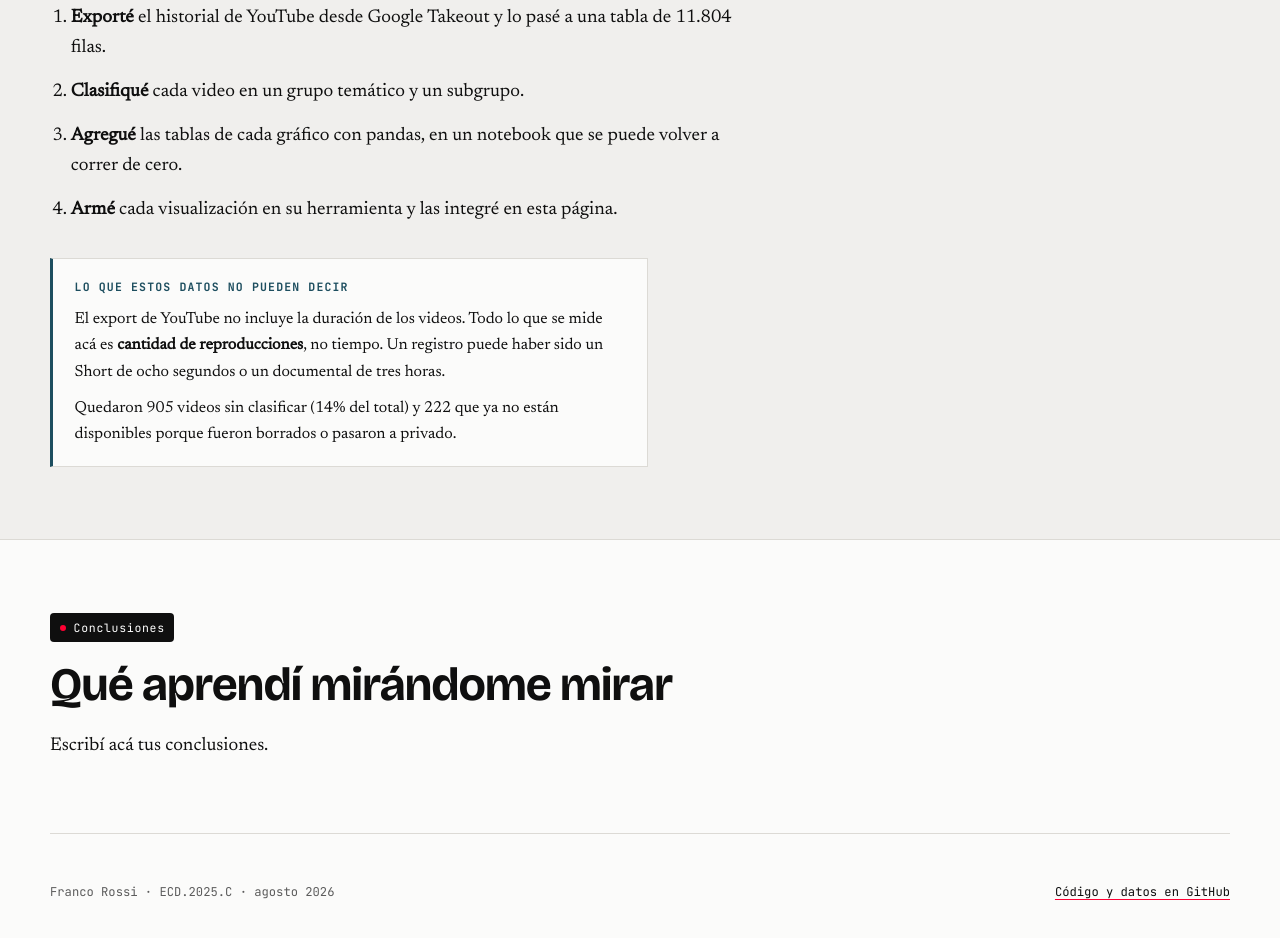
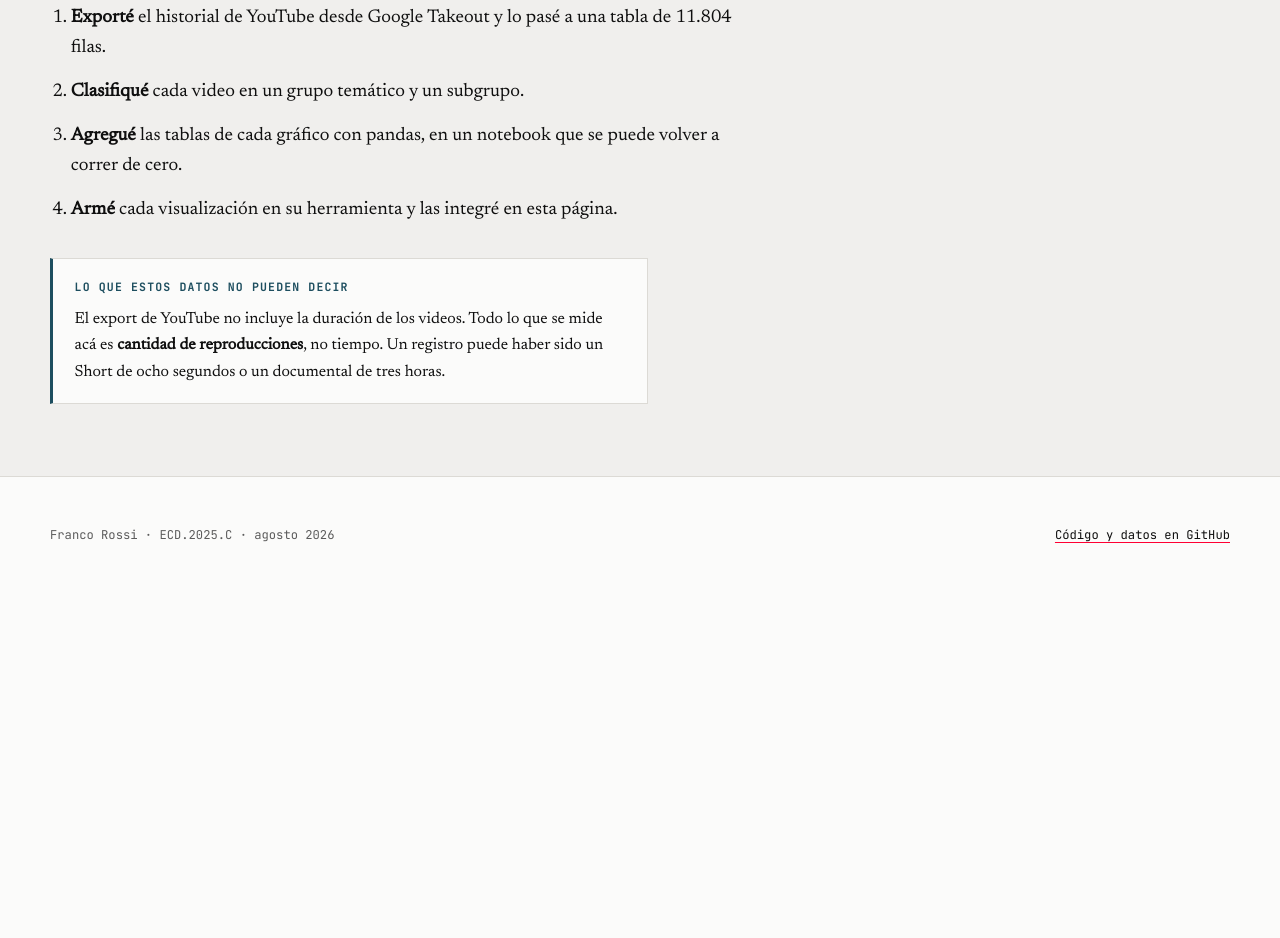
Before and after one commit to francorossi21/infovis, a plain HTML site: page tp_francorossi.html in a window 1280 px wide. Shown: the part 3675-4613 px from the top of the page. After the commit the page ends 4268 px from the top, so only its background shows below. Drawn offline with nearby package versions, Linux system fonts and the light colour scheme; a script that the page names is missing.

Commit message:
Remove unclassified videos and conclusions section
Removed unclassified videos and closure section from the document.

```diff
--- a/tp_francorossi.html
+++ b/tp_francorossi.html
@@ -323,28 +323,11 @@ footer{
         registro puede haber sido un Short de ocho segundos o un documental
         de tres horas.
       </p>
-      <p>
-        Quedaron 905 videos sin clasificar (14% del total) y 222 que ya no
-        están disponibles porque fueron borrados o pasaron a privado.
-      </p>
     </div>
   </section>
 </div>
 
 
-<!-- ═══════════════════════════════════════════════════════════════
-     CIERRE
-     ═══════════════════════════════════════════════════════════════ -->
-<section class="capitulo">
-  <p class="chapa"><i></i>Conclusiones</p>
-  <h2>Qué aprendí mirándome mirar</h2>
-
-  <p>
-    <!-- EDITAR: acá va tu cierre. Tres o cuatro párrafos.
-         Sugerencia: una idea por párrafo, y que la última sea la más fuerte. -->
-    Escribí acá tus conclusiones.
-  </p>
-</section>
 
 <footer>
 
```
